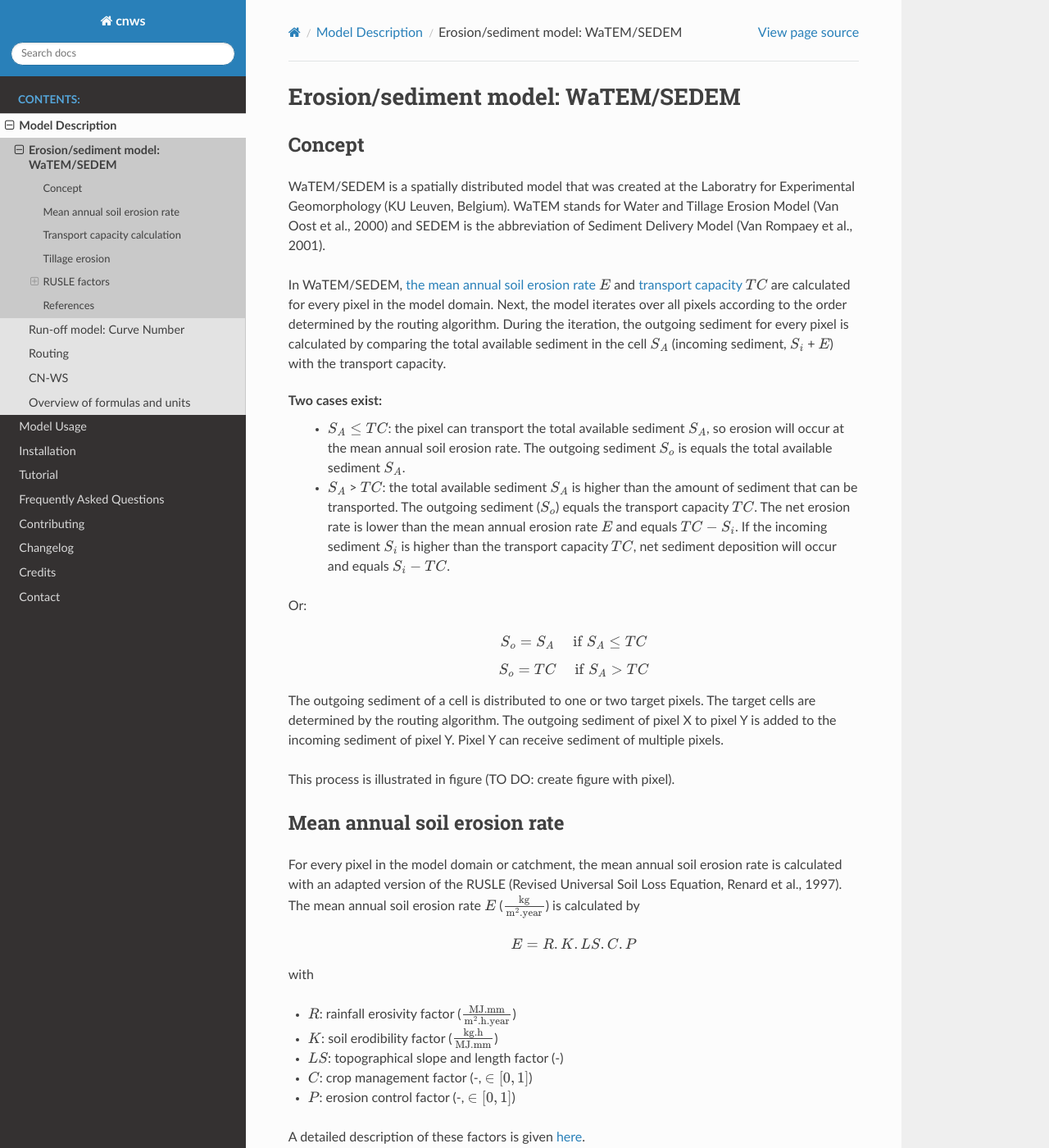
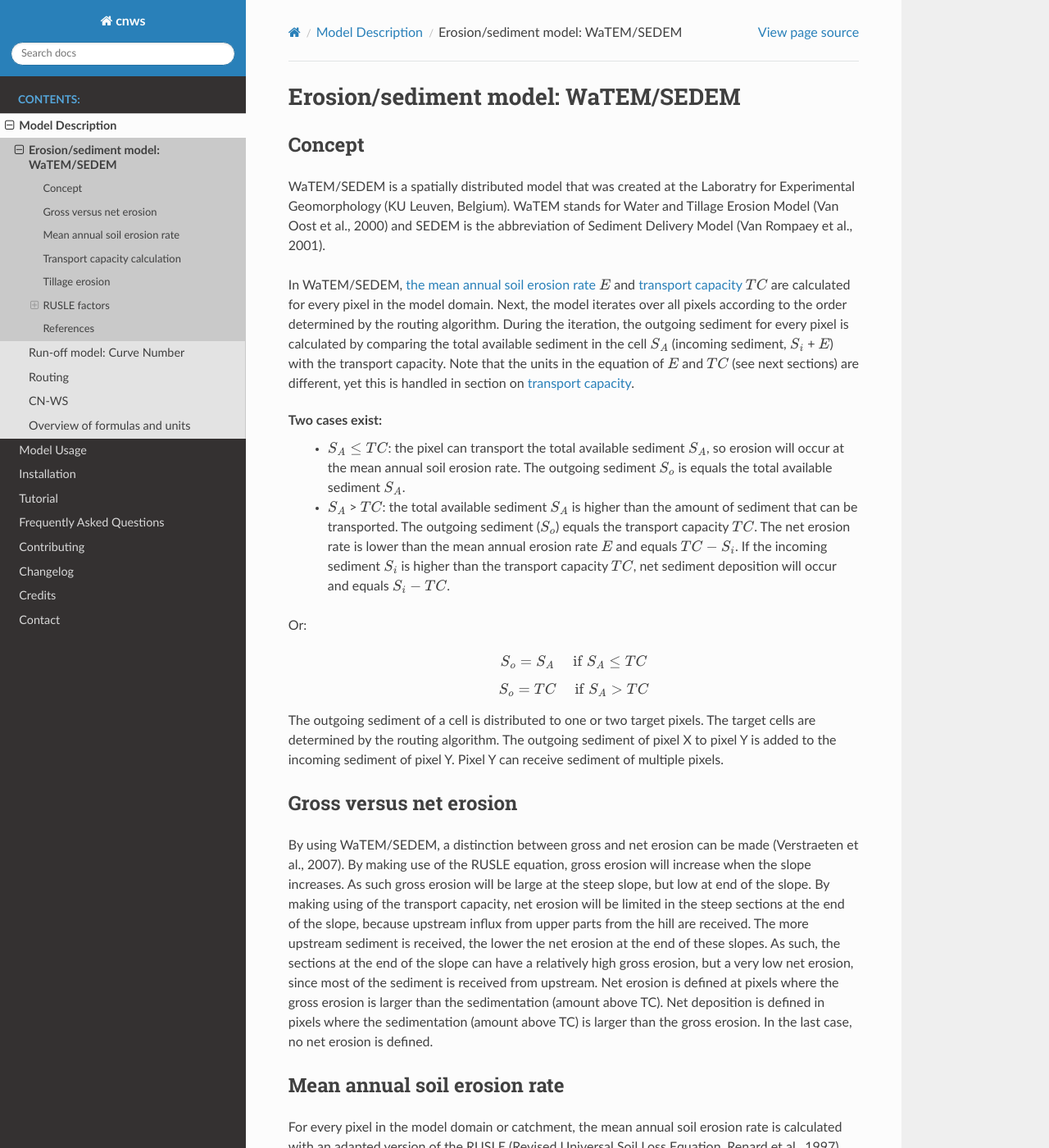
Before and after one commit to watem-sedem/watem-sedem, a Sphinx documentation site: the page built from docs/watem-sedem.rst, in a window 1280 px wide and 1400 px high. Shown: the whole window at 82% size. Built offline with Sphinx 7.4.7 and the Read the Docs theme 2.0.0, drawn with Linux system fonts in a browser that asks for light colours; some of the changed text lies outside the part shown.

Commit message:
docs: update info netto/gross erosion, correct typo's, add extra info on units and timeseries CN-WS

```diff
--- a/docs/cn-ws.rst
+++ b/docs/cn-ws.rst
@@ -42,8 +42,10 @@
 - :math:`SV_{event}`, the total sedimentload for one event (:math:`kg`).
 - :math:`RO_{event}`, the total run-off volume for one event (:math:`m^{3}`).
 
-Do note that the sedigram is a constant over time, as sediment load and flow
-is integrated over time for one event.
+Do note that the sedigram is a constant over an event, but not over a
+timeseries. The sediment load and flow is integrated over time for one event,
+leading to two constants. A timeseries is generated from considering different
+events (see also `R-factor python packge <https://cn-ws.github.io/rfactor/>`_).
 
 Additional model features
 =========================
--- a/docs/formulas-units.rst
+++ b/docs/formulas-units.rst
@@ -78,6 +78,9 @@
 :math:`\rho`). The model output RUSLE :math:`E` value (:ref:`RUSLE
 <ruslerst>`) is expressed in :math:`\frac{\text{kg}}{\text{m}^2}`!
 
+Note that :math:`S_e` is equal to :math:`S_o`, yet masked respectively for
+river and land pixels.
+
 In the table below the units of import input and output values/rasters are
 listed.
 
--- a/docs/routing.rst
+++ b/docs/routing.rst
@@ -285,7 +285,8 @@
    to the considered pixel (:math:`\text{m}^2`).
  - :math:`a`: the pixel size (:math:`\text{m}^2`).
  - :math:`PTEF`: the parcel trapping efficiency of a pixel.
- - :math:`n`: the number of source pixels.
+ - :math:`n`: the number of source pixels. Note that only pixels are
+   considered as source pixel in case they directly route to the target pixel.
 
 The influx is defined as zero for all pixels that do not receive any flux from
 upstream pixels. These pixels are the first pixels treated in the CN-WS routing
--- a/docs/watem-sedem.rst
+++ b/docs/watem-sedem.rst
@@ -20,7 +20,9 @@
 over all pixels according to the order determined by the routing algorithm.
 During the iteration, the outgoing sediment for every pixel is calculated by
 comparing the total available sediment in the cell :math:`S_A` (incoming
-sediment, :math:`S_i` + :math:`E`) with the transport capacity.
+sediment, :math:`S_i` + :math:`E`) with the transport capacity. Note that the
+units in the equation of :math:`E` and :math:`TC` (see next sections) are
+different, yet this is handled in section on :ref:`transport capacity <TC>`.
 
 Two cases exist:
  - :math:`S_A \leq TC`: the pixel can transport the total
@@ -48,7 +50,22 @@
 sediment of pixel X to pixel Y is added to the incoming sediment of pixel Y.
 Pixel Y can receive sediment of multiple pixels.
 
-This process is illustrated in figure (TO DO: create figure with pixel).
+Gross versus net erosion
+========================
+
+By using WaTEM/SEDEM, a distinction between gross and net erosion can be made
+(Verstraeten et al., 2007). By making use of the RUSLE equation, gross erosion
+will increase when the slope increases. As such gross erosion will be large at
+the steep slope, but low at end of the slope. By making using of the transport
+capacity, net erosion will be limited in the steep sections at the end of the
+slope, because upstream influx from upper parts from the hill are received.
+The more upstream sediment is received, the lower the net erosion at the end
+of these slopes. As such, the sections at the end of the slope can have a
+relatively high gross erosion, but a very low net erosion, since most of the
+sediment is received from upstream. Net erosion is defined at pixels where the
+gross erosion is larger than the sedimentation (amount above TC). Net
+deposition is defined in pixels where the sedimentation (amount above TC) is
+larger than the gross erosion. In the last case, no net erosion is defined.
 
 .. _rusle:
 
@@ -331,6 +348,11 @@
 depth data for Ukkel (Brussels, Belgium): Implications for assessing soil
 erosion rates. J. Geophys. Res. 111, D22109. https://doi.org/10.1029/2006JD007169
 
+Verstraeten, G., Prosser, I.P., Fogarty, P., 2007. Predicting the spatial
+patterns of hillslope sediment delivery to river channels in the
+Murrumbidgee catchment, Australia. Journal of Hydrology 334, 440–454.
+https://doi.org/10.1016/j.jhydrol.2006.10.025
+
 Verstraeten, G., Van Rompaey, A., Poesen, J., Van Oost, K., Govers, G.,
 2003, Evaluating the impact of watershed management scenarios on changes in
 sediment delivery to rivers? Hydrobiologia 494, 153–158.
```
Also changed, not shown: other parts of docs/routing.rst (+1 -1 lines).
